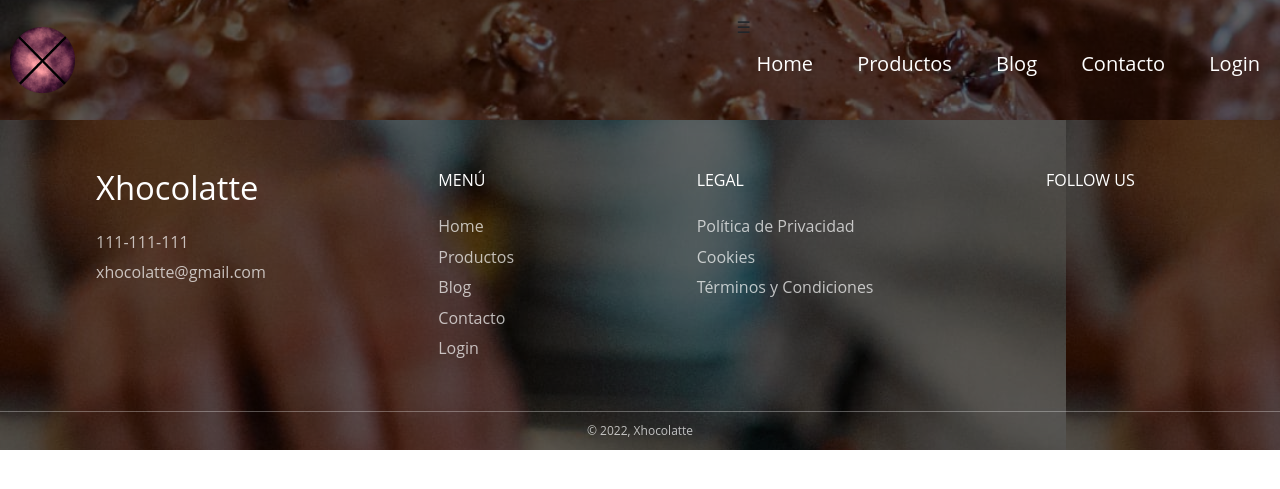
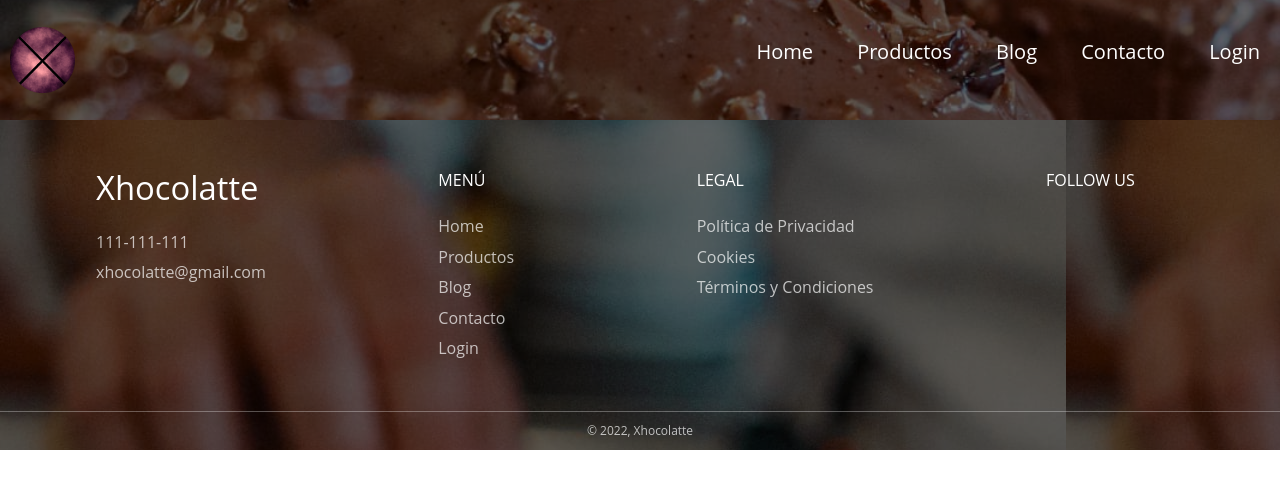
Before and after one commit to Dapapu7/Xhokolatte, a Django app: page /blog/ in a window 1280 px wide. Shown: the top 489 px of the page. Run offline with Django 4.2, Linux system fonts and the light colour scheme; some libraries are stand-ins or nearby versions.

Commit message:
pequeños cambios

```diff
--- a/Xhocolatte/XhocolatteApp/templates/XhocolatteApp/base.html
+++ b/Xhocolatte/XhocolatteApp/templates/XhocolatteApp/base.html
@@ -33,6 +33,7 @@
     <!-- Styles -->
     <link href="{% static 'css/base.css' %}" rel="stylesheet" />
     <link href="{% static 'css/home.css' %}" rel="stylesheet" />
+    <link href="{% static 'css/productos.css' %}" rel="stylesheet" />
   </head>
 
   <body>
@@ -48,8 +49,7 @@
         /></a>
       </div>
       <ul class="nav-links">
-        <input type="checkbox" id="checkbox_toggle" />
-        <label for="checkbox_toggle" class="hamburger">&#9776;</label>
+
         <div class="menu">
           <li><a href="/">Home</a></li>
           <li><a href="/productos">Productos</a></li>
```
Also changed, not shown: 1 other file.
